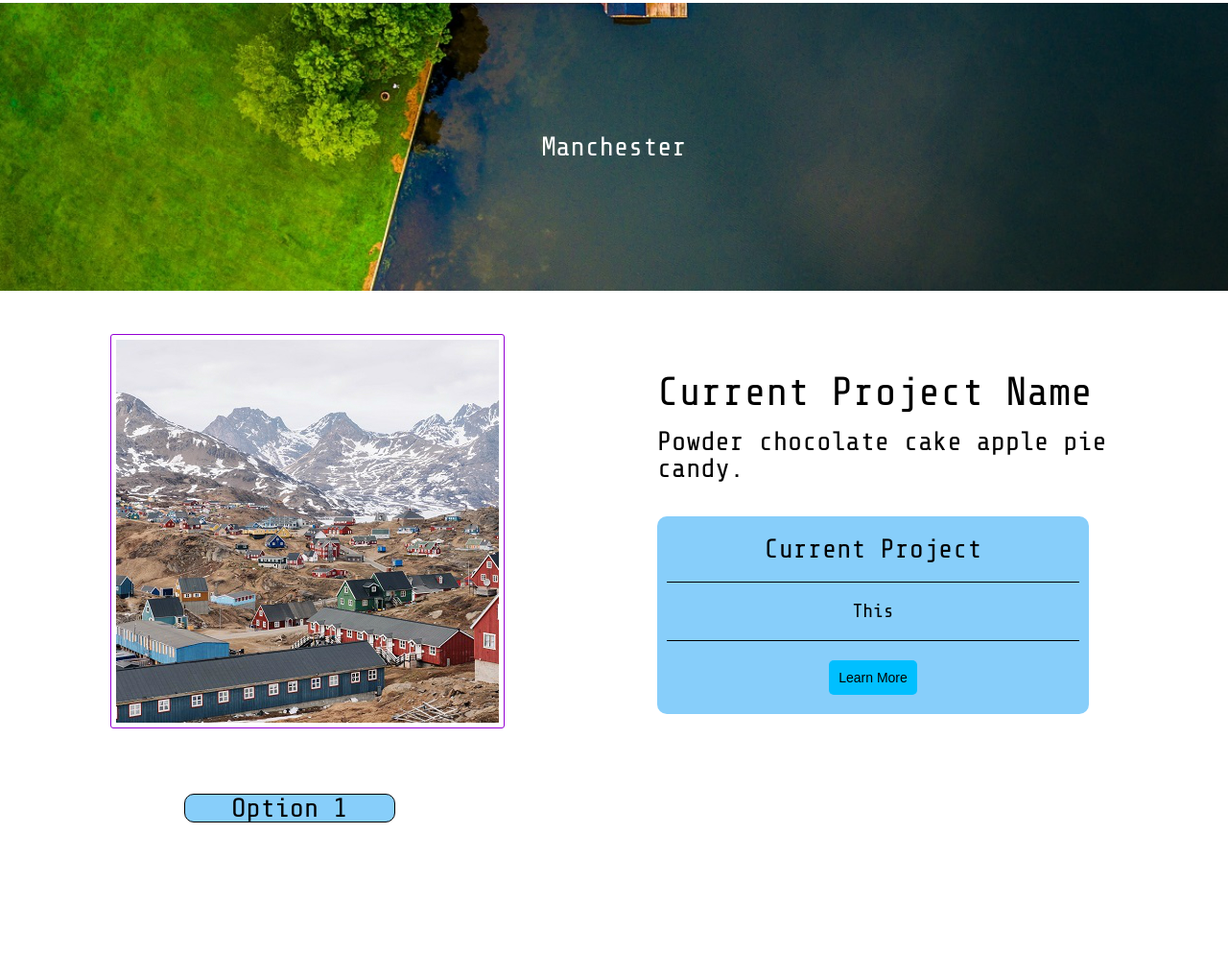
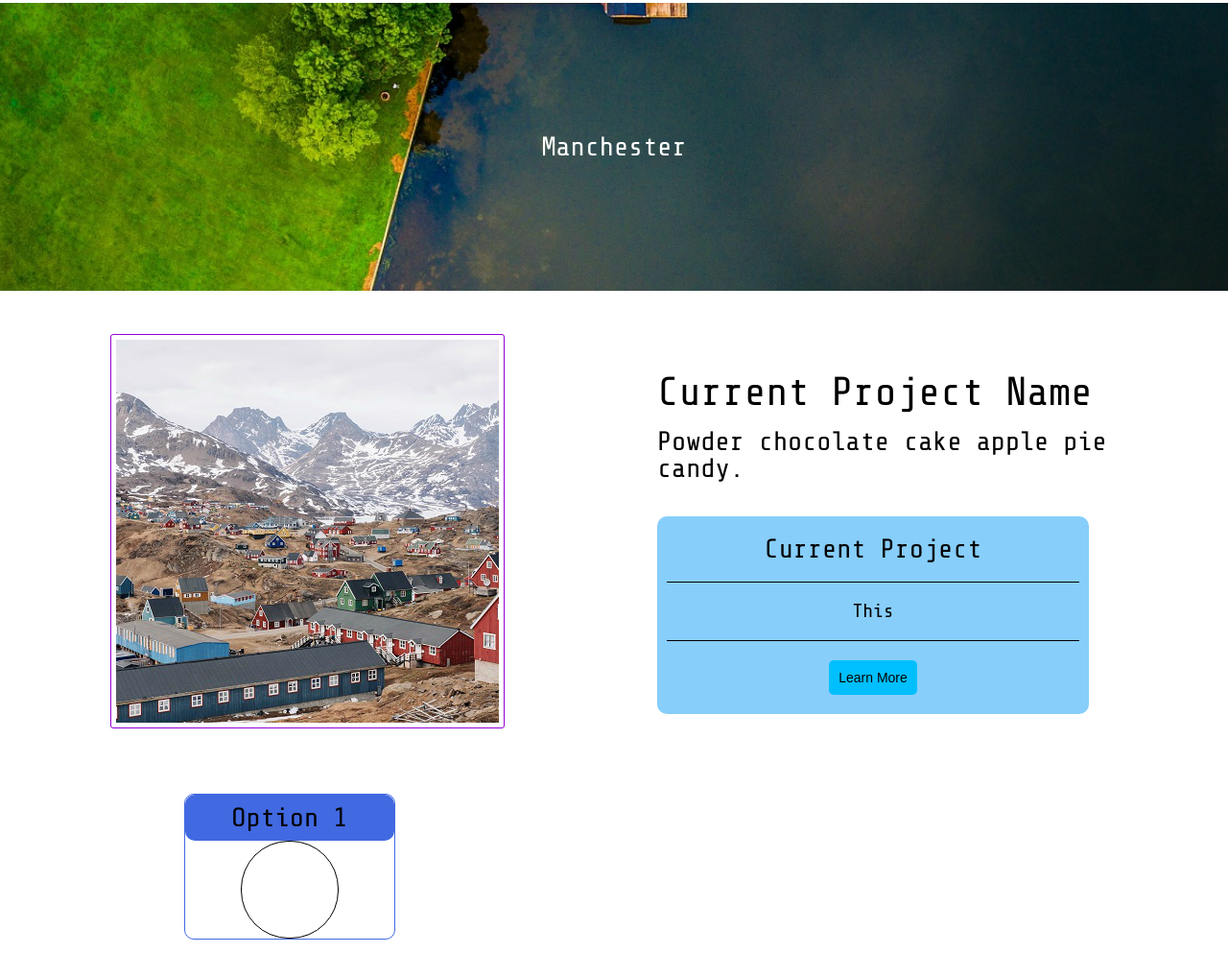
Before and after one commit to mordmaman/profile1, a plain HTML site: page index.html in a window 1280 px wide. Shown: the part 1010-2028 px from the top of the page at 96% size. Before the commit the page ends 1868 px from the top, so only its background shows below. Drawn offline with nearby package versions, Linux system fonts and the light colour scheme.

Commit message:
adds circle to well main

```diff
--- a/index.html
+++ b/index.html
@@ -164,6 +164,11 @@
             <div class="well_header">
                 <span class="wellHeader">Option 1</span>
             </div>
+            <div class="well_main">
+                <div class="circle">
+
+                </div>
+            </div>
         </div>
     </section>
 
--- a/styles.css
+++ b/styles.css
@@ -403,16 +403,36 @@ hr{
 
 .section3{
   margin-left: 15%;
+  margin-bottom: 45px;
 }
 
 .well_1{
   border-radius: 10px;
-  border: 1px solid black;
+  border: 1px solid royalblue;
   width: 20%;
-  background-color: lightskyblue;
   height: auto;
   text-align: center;
   margin-top: 20px;
+}
+
+.well_header{
+  border-radius: 10px;
+  background-color: royalblue;
+  padding: 10px;
+}
+
+.well_main{
+  text-align: center;
+}
+
+.circle {
+  margin: 0 auto;
+	width: 100px;
+	height: 100px;
+  border: 1px solid black;
+	-moz-border-radius: 50px;
+	-webkit-border-radius: 50px;
+	border-radius: 50px;
 }
 
 /*
```
